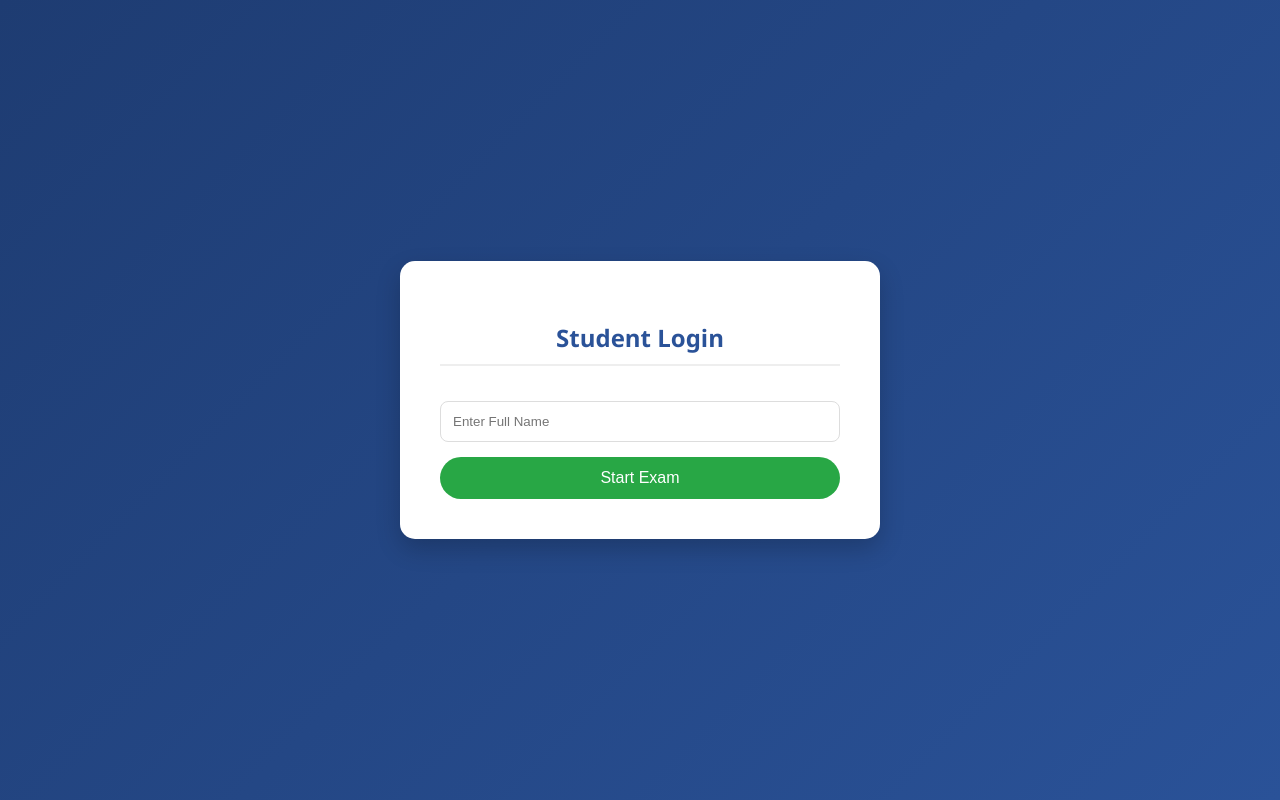
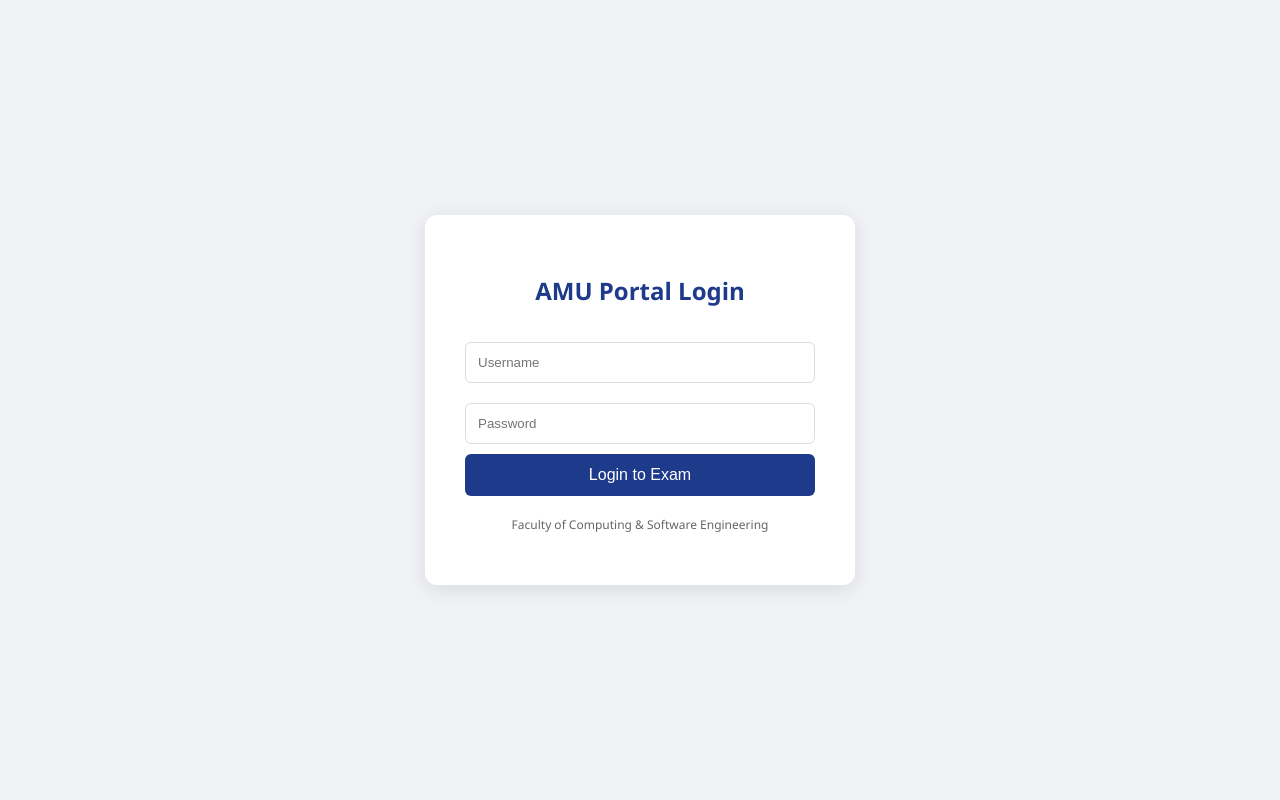
Before and after one commit to mesfinchalnew-creator/online-exam-system, a Flask app: page /login in a window 1280 px wide. Run offline with Flask 3, Linux system fonts and the light colour scheme.

Commit message:
Update login.html

```diff
--- a/templates/login.html
+++ b/templates/login.html
@@ -1,50 +1,26 @@
 <!DOCTYPE html>
 <html>
 <head>
-    <title>Student Login</title>
+    <meta charset="UTF-8">
+    <title>AMU Exam Login</title>
     <style>
-        body {
-            background: linear-gradient(135deg, #1e3c72 0%, #2a5298 100%);
-            font-family: 'Segoe UI', Tahoma, Geneva, Verdana, sans-serif;
-            color: #333;
-            display: flex;
-            justify-content: center;
-            align-items: center;
-            height: 100vh;
-            margin: 0;
-        }
-        .login-container {
-            background: white;
-            padding: 40px;
-            border-radius: 15px;
-            box-shadow: 0 10px 25px rgba(0,0,0,0.2);
-            max-width: 400px;
-            width: 100%;
-            text-align: center;
-        }
-        h2 { color: #2a5298; border-bottom: 2px solid #eee; padding-bottom: 10px; }
-        input { width: 100%; padding: 12px; margin: 15px 0; border: 1px solid #ddd; border-radius: 8px; box-sizing: border-box; }
-        button {
-            background-color: #28a745;
-            border: none;
-            padding: 12px 25px;
-            color: white;
-            font-size: 16px;
-            border-radius: 25px;
-            cursor: pointer;
-            width: 100%;
-            transition: 0.3s;
-        }
-        button:hover { background-color: #218838; transform: scale(1.05); }
+        body { background: #f0f2f5; font-family: 'Segoe UI', sans-serif; display: flex; justify-content: center; align-items: center; height: 100vh; margin: 0; }
+        .login-card { background: white; padding: 40px; border-radius: 12px; box-shadow: 0 4px 20px rgba(0,0,0,0.1); width: 350px; text-align: center; }
+        h2 { color: #1e3a8a; margin-bottom: 25px; }
+        input { width: 100%; padding: 12px; margin: 10px 0; border: 1px solid #ddd; border-radius: 6px; box-sizing: border-box; }
+        button { width: 100%; padding: 12px; background: #1e3a8a; color: white; border: none; border-radius: 6px; cursor: pointer; font-size: 16px; transition: 0.3s; }
+        button:hover { background: #2563eb; }
     </style>
 </head>
 <body>
-    <div class="login-container">
-        <h2>Student Login</h2>
+    <div class="login-card">
+        <h2>AMU Portal Login</h2>
         <form action="/login" method="POST">
-            <input type="text" name="username" placeholder="Enter Full Name" required>
-            <button type="submit">Start Exam</button>
+            <input type="text" name="username" placeholder="Username" required>
+            <input type="password" name="password" placeholder="Password" required>
+            <button type="submit">Login to Exam</button>
         </form>
+        <p style="font-size: 12px; color: #666; margin-top: 20px;">Faculty of Computing & Software Engineering</p>
     </div>
 </body>
 </html>
```
